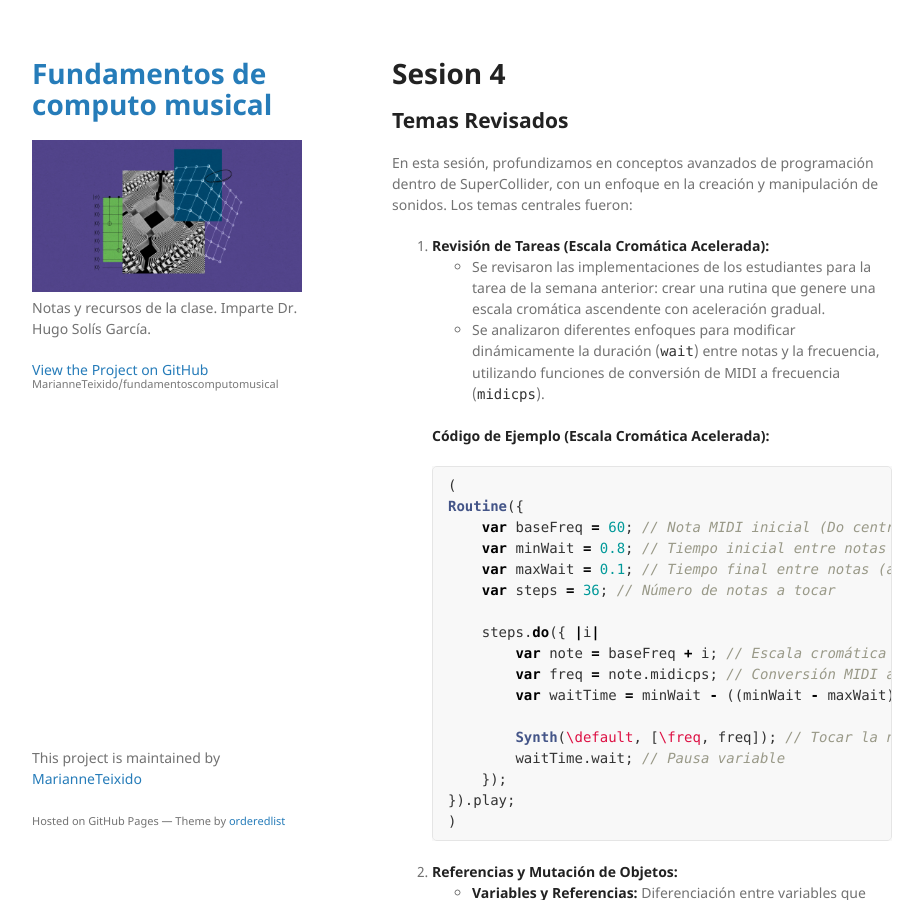
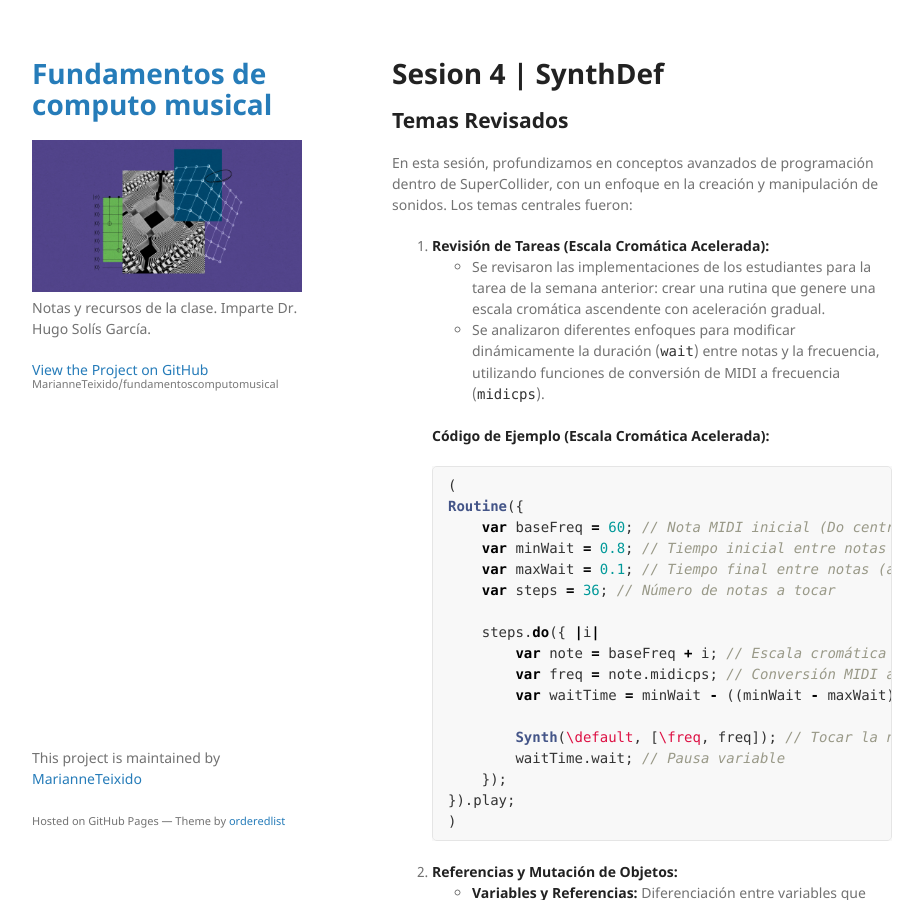
Before and after one commit to MarianneTeixido/fundamentoscomputomusical, a Jekyll site: the page built from docs/clase04.md, in a window 1280 px wide and 900 px high. Shown: the whole window, without its empty margins (178-1101 px from the left). Built offline with Jekyll 4.4.1, drawn with Linux system fonts in a browser that asks for light colours; our own code applies the rules of GitHub Pages for plain Markdown files.

Commit message:
feat: sesion 4

```diff
--- a/docs/clase04.md
+++ b/docs/clase04.md
@@ -1,4 +1,4 @@
-# **Sesion 4**
+# **Sesion 4 | SynthDef**
 
 ## **Temas Revisados**
 En esta sesión, profundizamos en conceptos avanzados de programación dentro de SuperCollider, con un enfoque en la creación y manipulación de sonidos. Los temas centrales fueron:
```
Also changed, not shown: index.md (+1 -1 lines).
